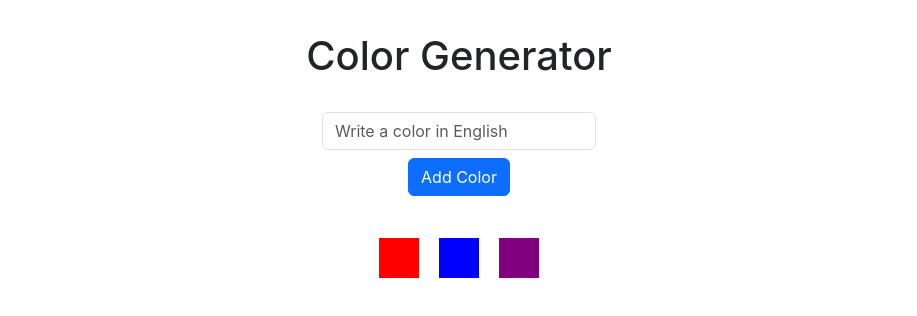
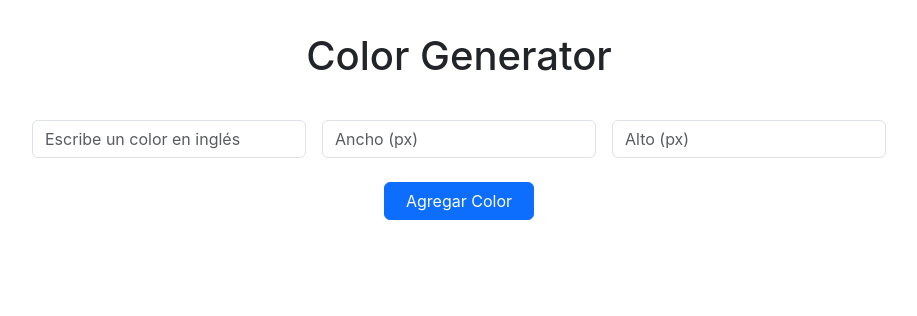
Before and after one commit to dmmtdeveloper/Generador-de-colores, a React (Create React App) app in the folder my-react-app/: page / in a window 1280 px wide. Shown: the top 316 px of the page, without its empty margins (181-1098 px from the left). Built offline with nearby package versions, Linux system fonts and the light colour scheme.

Commit message:
agregando funciones de ancho y largo

```diff
--- a/my-react-app/src/App.css
+++ b/my-react-app/src/App.css
@@ -14,3 +14,14 @@
   display: flex;
   margin-top: 2rem;
 }
+
+.colors-control{
+  display: flex;
+  align-items: center;
+  gap: 1rem;
+  margin-top: 2rem;
+}
+
+.btn-primary{
+  width: 150px;
+}
--- a/my-react-app/src/Components/GeneratorColor.jsx
+++ b/my-react-app/src/Components/GeneratorColor.jsx
@@ -1,30 +1,40 @@
 import { useState } from "react";
 
 const GeneradorDeCajas = () => {
-
-  const [colores, setColores] = useState(["red", "blue", "purple"]);
-  const [nombreColor, setNombreColor]= useState("");
-
+  const [colores, setColores] = useState([]);
+  const [nombreColor, setNombreColor] = useState("");
+  const [ancho, setAncho] = useState();
+  const [alto, setAlto] = useState();
 
   const addColor = () => {
     const coloresTemporal = [...colores];
-    coloresTemporal.push(nombreColor);
-    setColores(coloresTemporal)
+    coloresTemporal.push({ color: nombreColor, width: ancho, height: alto });
+    setColores(coloresTemporal);
+    setNombreColor(""); // Limpia el campo de entrada de color
   }
-
 
   const handleColorChange = (e) => {
     setNombreColor(e.target.value)
   }
 
+  const handleAnchoChange = (e) => {
+    setAncho(parseInt(e.target.value, 10));
+  }
+
+  const handleAltoChange = (e) => {
+    setAlto(parseInt(e.target.value, 10));
+  }
 
   const renderColores = () => {
     return colores.map((item, index) => (
-      <div key={index} style={{
-        width: "40px",
-        height: "40px",
-        background: item,
-        margin: "10px" }}
+      <div
+        key={index}
+        style={{
+          width: `${item.width}px`,
+          height: `${item.height}px`,
+          background: item.color,
+          margin: "10px",
+        }}
       ></div>
     ));
   };
@@ -32,31 +42,37 @@ const GeneradorDeCajas = () => {
 
   return (
     <div className="colors-generator">
-
-      <div>
-          <input
-            className="form-control mt-4"
-            type="text" value={nombreColor}
-            placeholder="Write a color in English"
-            onChange={handleColorChange}
-          />
+      <div className="colors-control">
+        <input
+          className="form-control"
+          type="text"
+          value={nombreColor}
+          placeholder="Escribe un color en inglés"
+          onChange={handleColorChange}
+        />
+        <input
+          className="form-control"
+          type="number"
+          value={ancho}
+          placeholder="Ancho (px)"
+          onChange={handleAnchoChange}
+        />
+        <input
+          className="form-control"
+          type="number"
+          value={alto}
+          placeholder="Alto (px)"
+          onChange={handleAltoChange}
+        />
       </div>
 
-      <div>
-          <button
-            className="btn btn-primary mt-2"
-            onClick={addColor}>Add Color</button>
-      </div>
+        <button className="btn btn-primary mt-4" onClick={addColor}>Agregar Color</button>
 
       <div className="colors-render">
-        {
-          renderColores()
-        }
+        {renderColores()}
       </div>
-
-
     </div>
   );
-}
+};
 
 export default GeneradorDeCajas;
```
